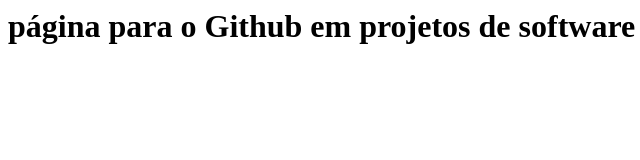
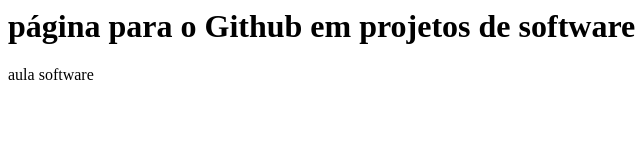
Before and after one commit to vanny-vanessao/aula2a, a plain HTML site: page index.html in a window 1280 px wide. Shown: the full height of the page, 0-640 px from the left. Drawn offline with Linux system fonts and the light colour scheme.

Commit message:
Update index.html

```diff
--- a/index.html
+++ b/index.html
@@ -2,5 +2,6 @@
 <head><title> Página exemplo para Github </title> </head>
 <body>
 <h1> página para o Github em projetos de software</h1>
+  <p>aula software</p>
 </body>
 </html>
```
